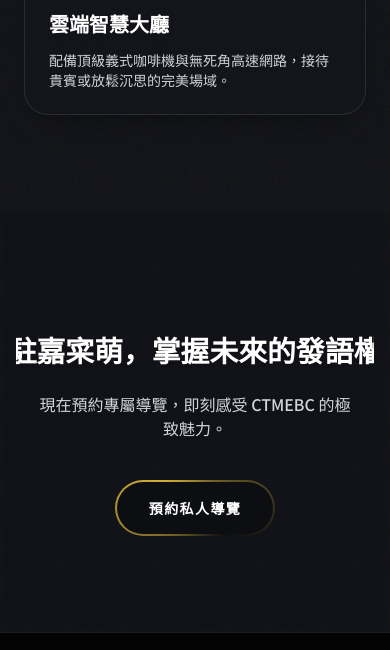
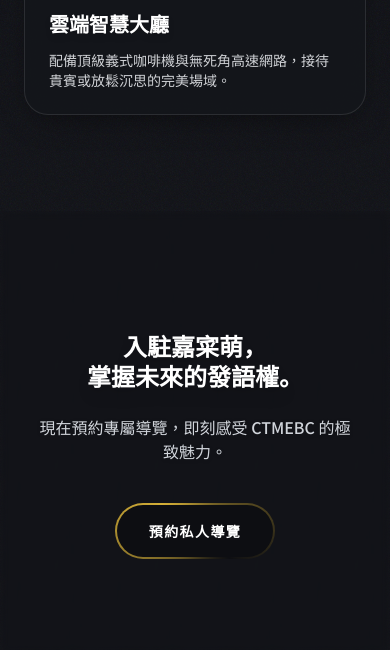
Before and after one commit to zerokemf/ctmebc, a plain HTML site: page index.html in a window 390 px wide. Shown: the part 3261-3911 px from the top of the page. Drawn offline with nearby package versions, Linux system fonts and the light colour scheme; some icons are missing.

Commit message:
Fix mobile overflow issue

```diff
--- a/index.html
+++ b/index.html
@@ -149,17 +149,16 @@
 
         /* Fluid Typography specifically designed to prevent layout breaks */
         .fluid-text {
-            font-size: clamp(1.8rem, 6vw, 4.5rem);
+            font-size: clamp(1.5rem, 5vw, 4.5rem);
             line-height: 1.3;
-            word-break: keep-all; /* Keeps Chinese punctuation together with words */
-            white-space: nowrap; /* Forces text to stay on one line initially */
+            word-break: keep-all;
         }
 
-        /* Fallback for extremely small screens to allow wrapping if absolutely necessary */
-        @media (max-width: 360px) {
+        /* Allow wrapping on smaller screens */
+        @media (max-width: 480px) {
             .fluid-text {
                 white-space: normal;
-                word-break: break-all;
+                word-break: break-word;
             }
         }
     </style>
@@ -358,10 +357,10 @@
         <div class="w-full mx-auto px-4 md:px-6 text-center relative z-10 flex flex-col items-center justify-center">
             <iconify-icon icon="solar:buildings-2-bold-duotone" class="text-5xl md:text-6xl text-accent mb-6 md:mb-8"></iconify-icon>
 
-            <!-- Scalable Container for Title to prevent line breaks on phones -->
-            <div class="w-full max-w-[100vw] overflow-hidden flex justify-center mb-6 md:mb-8">
-                 <h2 class="font-black text-white whitespace-nowrap fluid-text drop-shadow-lg flex gap-0 md:gap-2">
-                    <span class="split-text">入駐嘉寀萌，</span>
+            <!-- Scalable Container for Title -->
+            <div class="w-full max-w-4xl mx-auto px-4 mb-6 md:mb-8">
+                 <h2 class="font-black text-white fluid-text drop-shadow-lg text-center leading-tight">
+                    <span class="split-text">入駐嘉寀萌，</span><br class="md:hidden">
                     <span class="split-text">掌握未來的發語權。</span>
                 </h2>
             </div>
```
